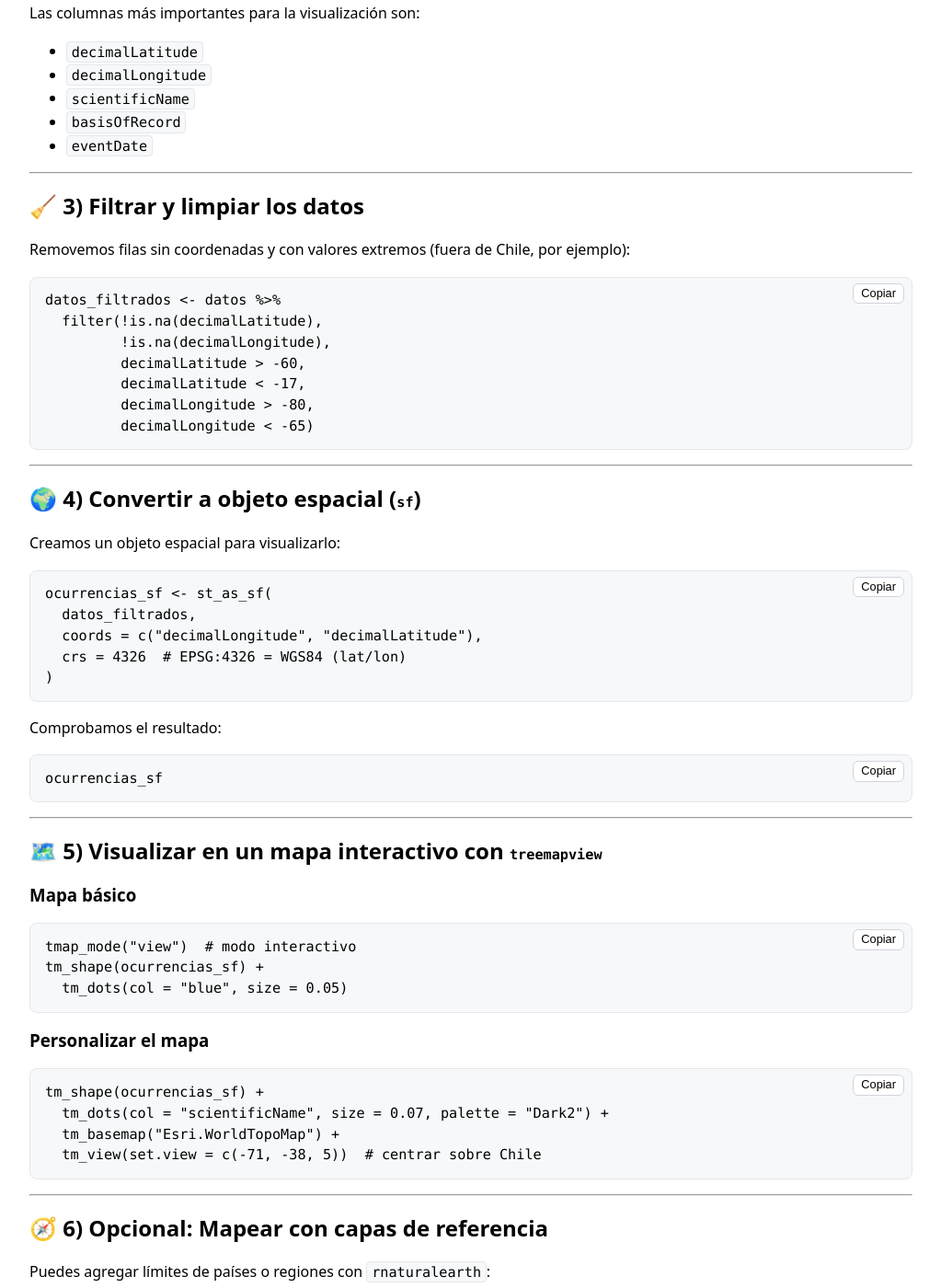
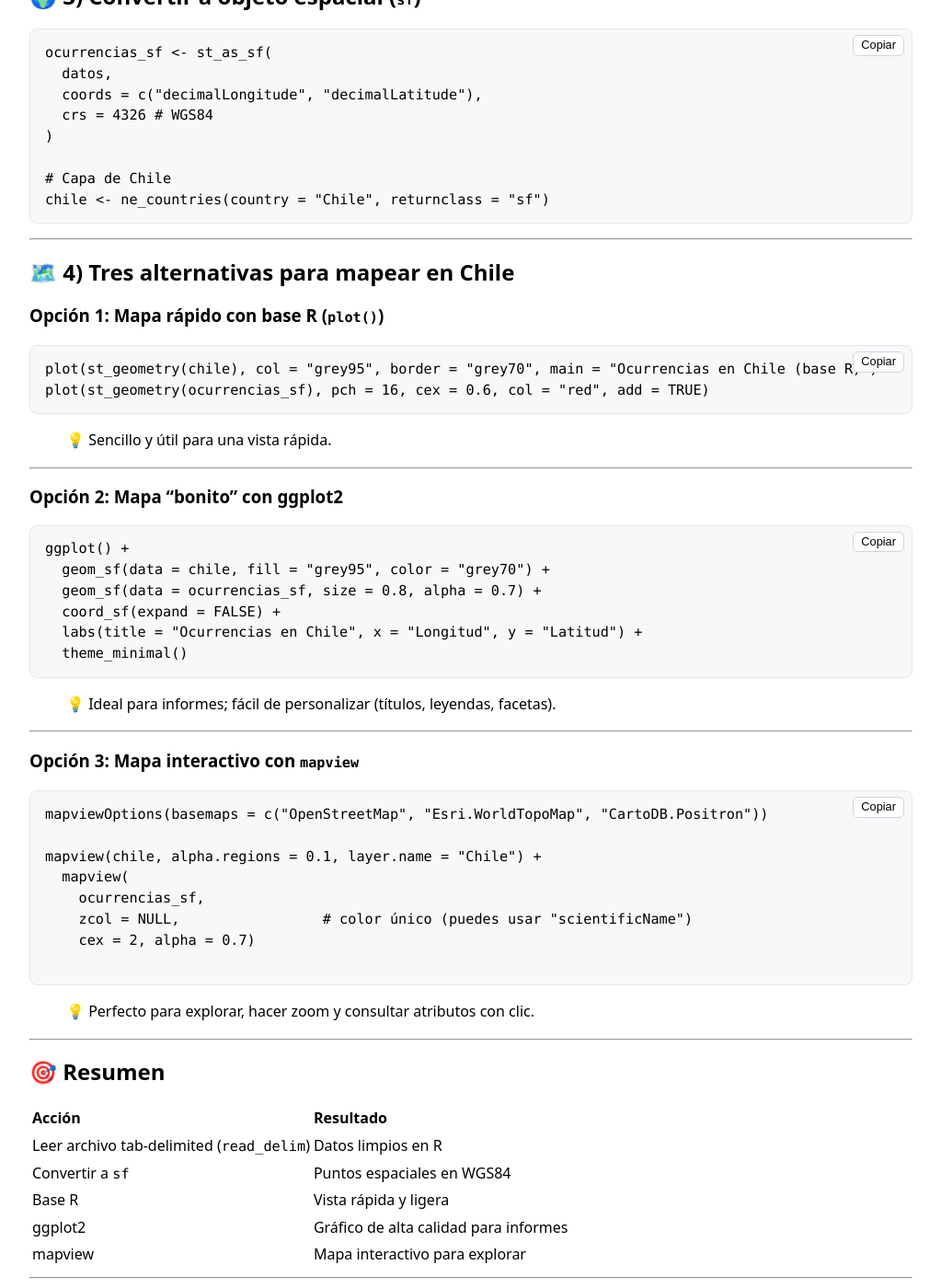
Before and after one commit to ricardosegovia/sence_ieb, a Jekyll site: the page built from _tutorials/12-mapview.md, in a window 1280 px wide and 1400 px high, scrolled down 1140 px. Shown: the whole window at 92% size, without its empty margins (128-1151 px from the left). Built offline with Jekyll 4.4.1, drawn with Linux system fonts in a browser that asks for light colours; some of the changed text lies outside the part shown.

Commit message:
nuevo map view tutorial

````diff
--- a/_tutorials/12-mapview.md
+++ b/_tutorials/12-mapview.md
@@ -1,167 +1,111 @@
 ---
 layout: default
-title: "Ver las ocurrencia sobre un mapa"
+title: "Ver las ocurrencias sobre un mapa"
 description: "Aprende a visualizar las ocurrencias que descargaste del GBIF"
 section: datos
 order: 12
 ---
 
-
-
-# Tutorial: Visualizar ocurrencias de GBIF sobre un mapa con `treemapview`
+# Tutorial: Visualizar ocurrencias de GBIF sobre un mapa
 
 **Objetivo:**
-Aprender a cargar los datos descargados desde GBIF, transformarlos en objetos espaciales y visualizarlos sobre un mapa interactivo con el paquete `treemapview`.
+Cargar los datos filtrados, transformarlos en objetos espaciales y visualizarlos sobre un mapa de **Chile** con tres alternativas.
 
 ---
 
 ## 🧩 1) Preparar el entorno
 
-Instala y carga los paquetes necesarios:
+Instala (si hace falta) y carga los paquetes necesarios:
 
 ```r
-install.packages(c("readr", "dplyr", "sf", "treemapview"))
+install.packages(c("readr", "dplyr", "sf", "rnaturalearth", "rnaturalearthdata", "ggplot2", "mapview"))
 ```
-
-Luego cárgalos:
 
 ```r
 library(readr)
 library(dplyr)
 library(sf)
-library(treemapview)
-```
-
-> 💡 `treemapview` es un paquete versátil que combina gráficos de mapa interactivos con funcionalidades de `leaflet`.
-> Si no se instala correctamente, asegúrate de tener `leaflet` y `sf` instalados.
-
----
-
-## 📥 2) Cargar los datos de ocurrencia
-
-Supongamos que descargaste un archivo `occurrence.csv` desde GBIF (ver tutorial anterior).
-
-```r
-datos <- read_csv("occurrence.csv")
-
-# Revisar las primeras columnas
-head(datos[, 1:6])
-```
-
-Las columnas más importantes para la visualización son:
-- `decimalLatitude`
-- `decimalLongitude`
-- `scientificName`
-- `basisOfRecord`
-- `eventDate`
-
----
-
-## 🧹 3) Filtrar y limpiar los datos
-
-Removemos filas sin coordenadas y con valores extremos (fuera de Chile, por ejemplo):
-
-```r
-datos_filtrados <- datos %>%
-  filter(!is.na(decimalLatitude),
-         !is.na(decimalLongitude),
-         decimalLatitude > -60,
-         decimalLatitude < -17,
-         decimalLongitude > -80,
-         decimalLongitude < -65)
+library(rnaturalearth)
+library(rnaturalearthdata)
+library(ggplot2)
+library(mapview)
 ```
 
 ---
 
-## 🌍 4) Convertir a objeto espacial (`sf`)
+## 📥 2) Leer el archivo ya limpio
 
-Creamos un objeto espacial para visualizarlo:
+> Usamos el archivo **tab-delimited** (`\t`) que preparaste previamente.
+
+```r
+datos <- read_delim("/content/datos/datos_filtrados.csv", delim = "\t", show_col_types = FALSE)
+head(datos)
+```
+
+Columnas clave esperadas:
+- `decimalLatitude`
+- `decimalLongitude`
+- (opcional) `scientificName`, `basisOfRecord`, `eventDate`, `datasetName`
+
+---
+
+## 🌍 3) Convertir a objeto espacial (`sf`)
 
 ```r
 ocurrencias_sf <- st_as_sf(
-  datos_filtrados,
+  datos,
   coords = c("decimalLongitude", "decimalLatitude"),
-  crs = 4326  # EPSG:4326 = WGS84 (lat/lon)
+  crs = 4326 # WGS84
 )
-```
 
-Comprobamos el resultado:
-
-```r
-ocurrencias_sf
+# Capa de Chile
+chile <- ne_countries(country = "Chile", returnclass = "sf")
 ```
 
 ---
 
-## 🗺️ 5) Visualizar en un mapa interactivo con `treemapview`
+## 🗺️ 4) Tres alternativas para mapear en Chile
 
-### Mapa básico
+### Opción 1: Mapa rápido con **base R** (`plot()`)
 
 ```r
-tmap_mode("view")  # modo interactivo
-tm_shape(ocurrencias_sf) +
-  tm_dots(col = "blue", size = 0.05)
+plot(st_geometry(chile), col = "grey95", border = "grey70", main = "Ocurrencias en Chile (base R)")
+plot(st_geometry(ocurrencias_sf), pch = 16, cex = 0.6, col = "red", add = TRUE)
 ```
 
-### Personalizar el mapa
-
-```r
-tm_shape(ocurrencias_sf) +
-  tm_dots(col = "scientificName", size = 0.07, palette = "Dark2") +
-  tm_basemap("Esri.WorldTopoMap") +
-  tm_view(set.view = c(-71, -38, 5))  # centrar sobre Chile
-```
+> 💡 Sencillo y útil para una vista rápida.
 
 ---
 
-## 🧭 6) Opcional: Mapear con capas de referencia
-
-Puedes agregar límites de países o regiones con `rnaturalearth`:
+### Opción 2: Mapa “bonito” con **ggplot2**
 
 ```r
-install.packages("rnaturalearth")
-library(rnaturalearth)
+ggplot() +
+  geom_sf(data = chile, fill = "grey95", color = "grey70") +
+  geom_sf(data = ocurrencias_sf, size = 0.8, alpha = 0.7) +
+  coord_sf(expand = FALSE) +
+  labs(title = "Ocurrencias en Chile", x = "Longitud", y = "Latitud") +
+  theme_minimal()
+```
 
-chile <- ne_countries(country = "Chile", returnclass = "sf")
-
-tm_shape(chile) +
-  tm_polygons(col = "gray90", border.col = "gray60") +
-  tm_shape(ocurrencias_sf) +
-  tm_dots(col = "red", size = 0.07, alpha = 0.6)
-```
+> 💡 Ideal para informes; fácil de personalizar (títulos, leyendas, facetas).
 
 ---
 
-## 🔎 7) Explorar registros individuales
-
-El mapa interactivo permite hacer clic en los puntos para inspeccionar los registros (nombre científico, fecha, fuente).
-Si el archivo original incluye la columna `datasetName`, puedes mostrarla:
+### Opción 3: Mapa **interactivo** con `mapview`
 
 ```r
-tm_shape(ocurrencias_sf) +
-  tm_dots(
-    col = "basisOfRecord",
-    size = 0.07,
-    popup.vars = c("Nombre científico" = "scientificName",
-                   "Dataset" = "datasetName",
-                   "Fecha" = "eventDate")
-  )
+mapviewOptions(basemaps = c("OpenStreetMap", "Esri.WorldTopoMap", "CartoDB.Positron"))
+
+mapview(chile, alpha.regions = 0.1, layer.name = "Chile") +
+  mapview(
+    ocurrencias_sf,
+    zcol = NULL,                 # color único (puedes usar "scientificName")
+    cex = 2, alpha = 0.7)
+
 ```
 
----
-
-## 🧾 8) Guardar el mapa como archivo HTML
-
-Puedes exportar el mapa interactivo:
-
-```r
-mapa <- tm_shape(ocurrencias_sf) +
-  tm_dots(col = "scientificName", size = 0.05)
-
-tmap_save(mapa, "ocurrencias_interactivas.html")
-```
-
-Esto generará un archivo que puedes abrir en cualquier navegador web.
+> 💡 Perfecto para explorar, hacer zoom y consultar atributos con clic.
 
 ---
 
@@ -169,11 +113,11 @@ Esto generará un archivo que puedes abrir en cualquier navegador web.
 
 | Acción | Resultado |
 |:--|:--|
-| Cargar CSV de GBIF | Datos listos para análisis |
-| Limpiar coordenadas | Eliminación de registros inválidos |
-| Convertir a `sf` | Datos espaciales listos para mapear |
-| Visualizar con `treemapview` | Mapa interactivo y personalizable |
-| Exportar como HTML | Mapa reutilizable fuera de R |
+| Leer archivo tab-delimited (`read_delim`) | Datos limpios en R |
+| Convertir a `sf` | Puntos espaciales en WGS84 |
+| Base R | Vista rápida y ligera |
+| ggplot2 | Gráfico de alta calidad para informes |
+| mapview | Mapa interactivo para explorar |
 
 ---
 
````
